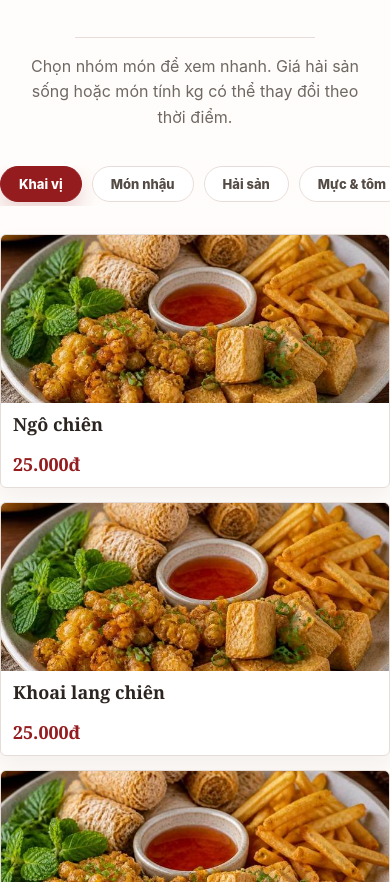
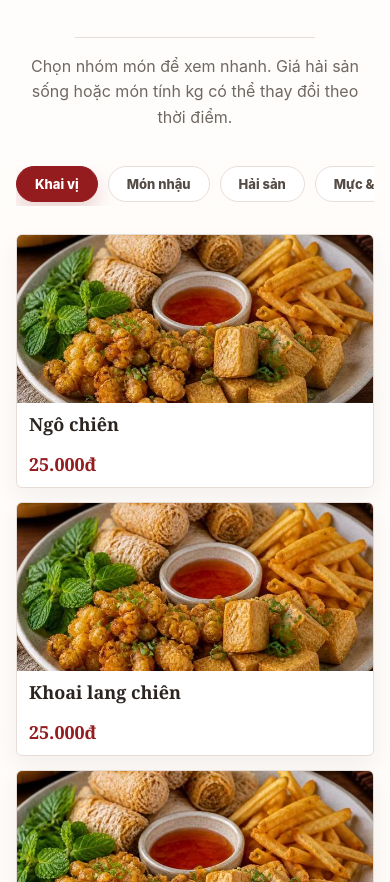
Before and after one commit to Khanhhuyen-0484/Senrestaurant, a plain HTML site: page menu.html in a window 390 px wide. Shown: the part 218-1100 px from the top of the page. Drawn offline with Linux system fonts and the light colour scheme.

Commit message:
Constrain actual dish menu width

```diff
--- a/styles.css
+++ b/styles.css
@@ -914,7 +914,8 @@ section {
   scroll-margin-top: 108px;
 }
 
-.menu-browser {
+.menu-browser,
+.dish-menu {
   width: min(960px, calc(100% - 96px));
   margin: 0 auto;
 }
@@ -949,7 +950,7 @@ section {
 
 .dish-card-grid {
   display: grid;
-  grid-template-columns: repeat(4, minmax(0, 1fr));
+  grid-template-columns: repeat(4, 1fr);
   gap: 18px;
   margin: 0 auto;
 }
@@ -1015,7 +1016,8 @@ section {
 }
 
 @media (min-width: 1500px) {
-  .menu-browser {
+  .menu-browser,
+  .dish-menu {
     width: 960px;
   }
 }
@@ -1704,7 +1706,8 @@ textarea {
     grid-template-columns: 1fr;
   }
 
-  .menu-browser {
+  .menu-browser,
+  .dish-menu {
     width: min(820px, calc(100% - 48px));
   }
 
@@ -1997,6 +2000,7 @@ textarea {
   }
 
   .menu-browser,
+  .dish-menu,
   .extracted-menu-grid {
     width: min(100% - 32px, 560px);
   }
```
